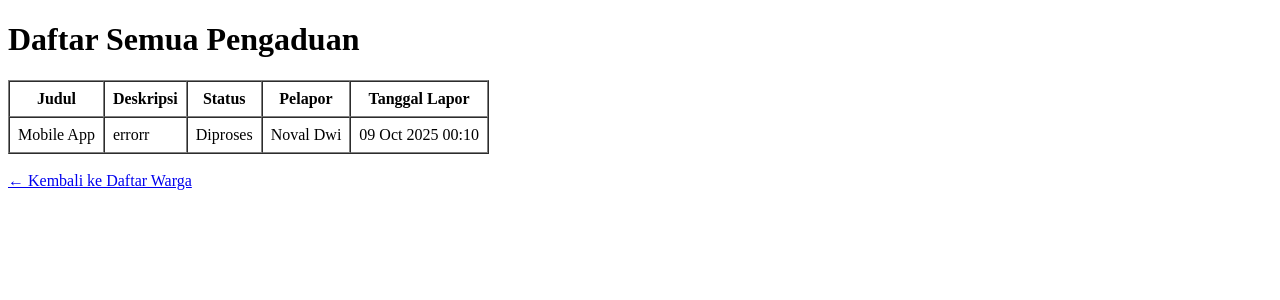
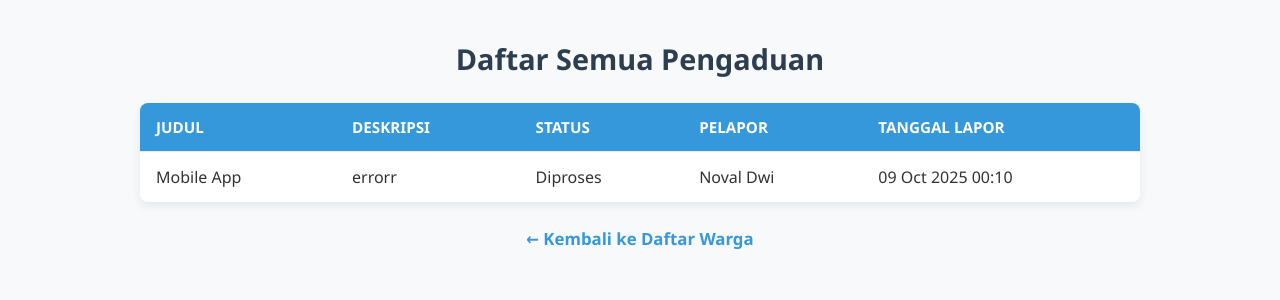
Before and after one commit to mnovaldr/FrameworkProgramming, a Django app: page /warga/pengaduan/ in a window 1280 px wide. Shown: the top 300 px of the page. Run offline with Django 5.2, Linux system fonts and the light colour scheme; data comes from the database, SQL or seed files in the repository.

Commit message:
Update CSS: List, Detail, Pengaduan

```diff
--- a/DataKelurahan/warga/templates/warga/pengaduan_list.html
+++ b/DataKelurahan/warga/templates/warga/pengaduan_list.html
@@ -2,11 +2,82 @@
 <html>
 <head>
     <title>Daftar Pengaduan</title>
+    <style>
+        body {
+            font-family: 'Segoe UI', Tahoma, Geneva, Verdana, sans-serif;
+            background-color: #f8f9fa;
+            margin: 0;
+            padding: 20px;
+            color: #333;
+        }
+
+        h1 {
+            text-align: center;
+            color: #2c3e50;
+            margin-bottom: 25px;
+            font-size: 1.8rem;
+        }
+
+        table {
+            width: 100%;
+            max-width: 1000px;
+            margin: 0 auto;
+            border-collapse: collapse;
+            background-color: #fff;
+            box-shadow: 0 4px 10px rgba(0, 0, 0, 0.08);
+            border-radius: 8px;
+            overflow: hidden;
+        }
+
+        th, td {
+            padding: 14px 16px;
+            text-align: left;
+            border-bottom: 1px solid #eaeaea;
+        }
+
+        th {
+            background-color: #3498db;
+            color: white;
+            font-weight: bold;
+            text-transform: uppercase;
+            font-size: 0.95rem;
+        }
+
+        tr:hover {
+            background-color: #f5f9ff;
+        }
+
+        tr:last-child td {
+            border-bottom: none;
+        }
+
+        .empty-row td {
+            text-align: center;
+            color: #7f8c8d;
+            font-style: italic;
+            padding: 20px;
+        }
+
+        .back-link {
+            display: block;
+            text-align: center;
+            margin-top: 25px;
+            color: #3498db;
+            text-decoration: none;
+            font-weight: bold;
+            font-size: 1.05rem;
+        }
+
+        .back-link:hover {
+            text-decoration: underline;
+            color: #2980b9;
+        }
+    </style>
 </head>
 <body>
     <h1>Daftar Semua Pengaduan</h1>
 
-    <table border="1" cellpadding="8" cellspacing="0">
+    <table>
         <thead>
             <tr>
                 <th>Judul</th>
@@ -26,14 +97,13 @@
                     <td>{{ aduan.tanggal_lapor|date:"d M Y H:i" }}</td>
                 </tr>
             {% empty %}
-                <tr>
+                <tr class="empty-row">
                     <td colspan="5">Belum ada pengaduan yang terdaftar.</td>
                 </tr>
             {% endfor %}
         </tbody>
     </table>
 
-    <br>
-    <a href="{% url 'warga-list' %}">← Kembali ke Daftar Warga</a>
+    <a href="{% url 'warga-list' %}" class="back-link">← Kembali ke Daftar Warga</a>
 </body>
 </html>
```
Also changed, not shown: DataKelurahan/warga/templates/warga/warga_detail.html (+110 -4 lines), DataKelurahan/warga/templates/warga/warga_list.html (+55 -2 lines).
